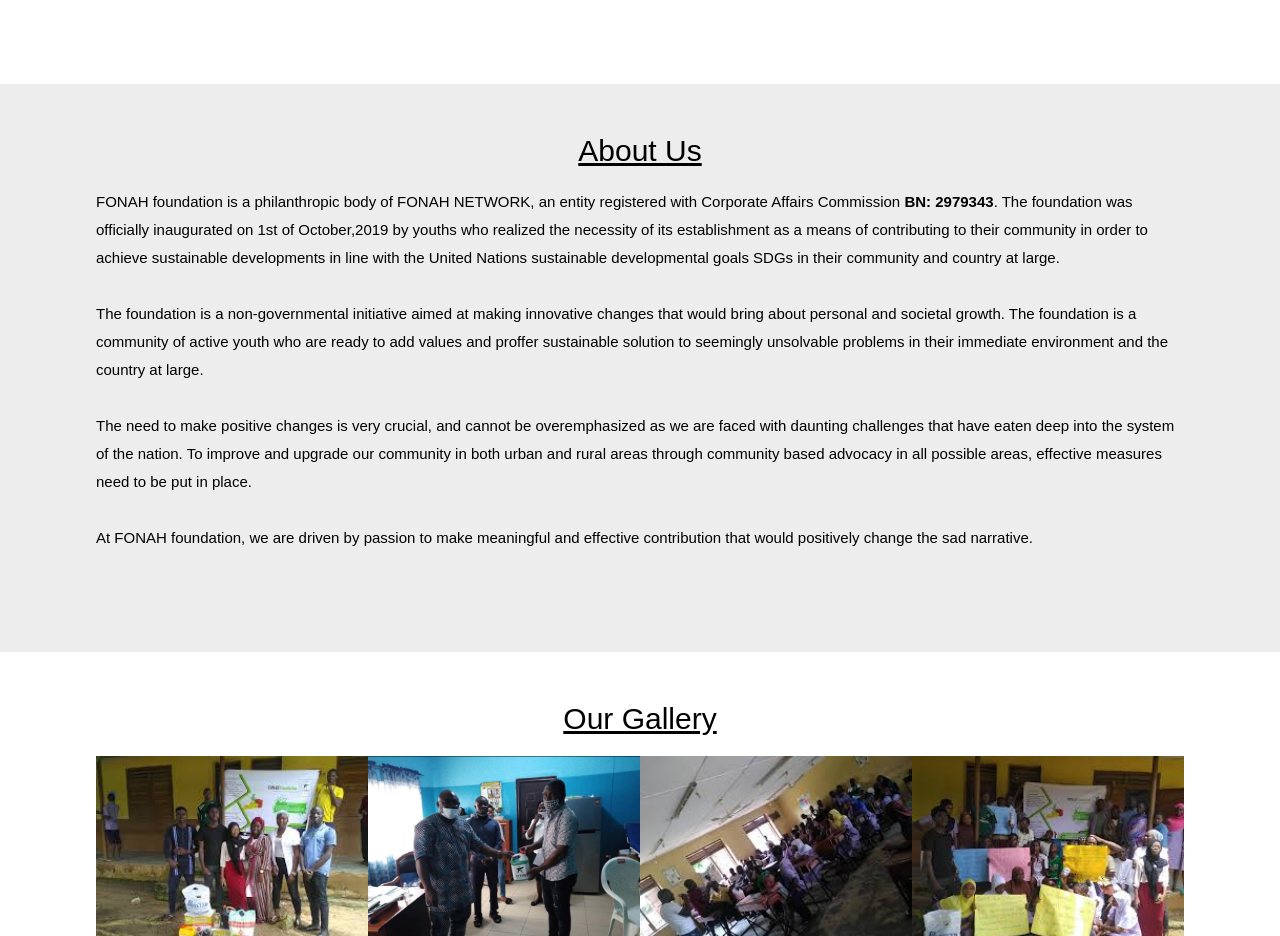
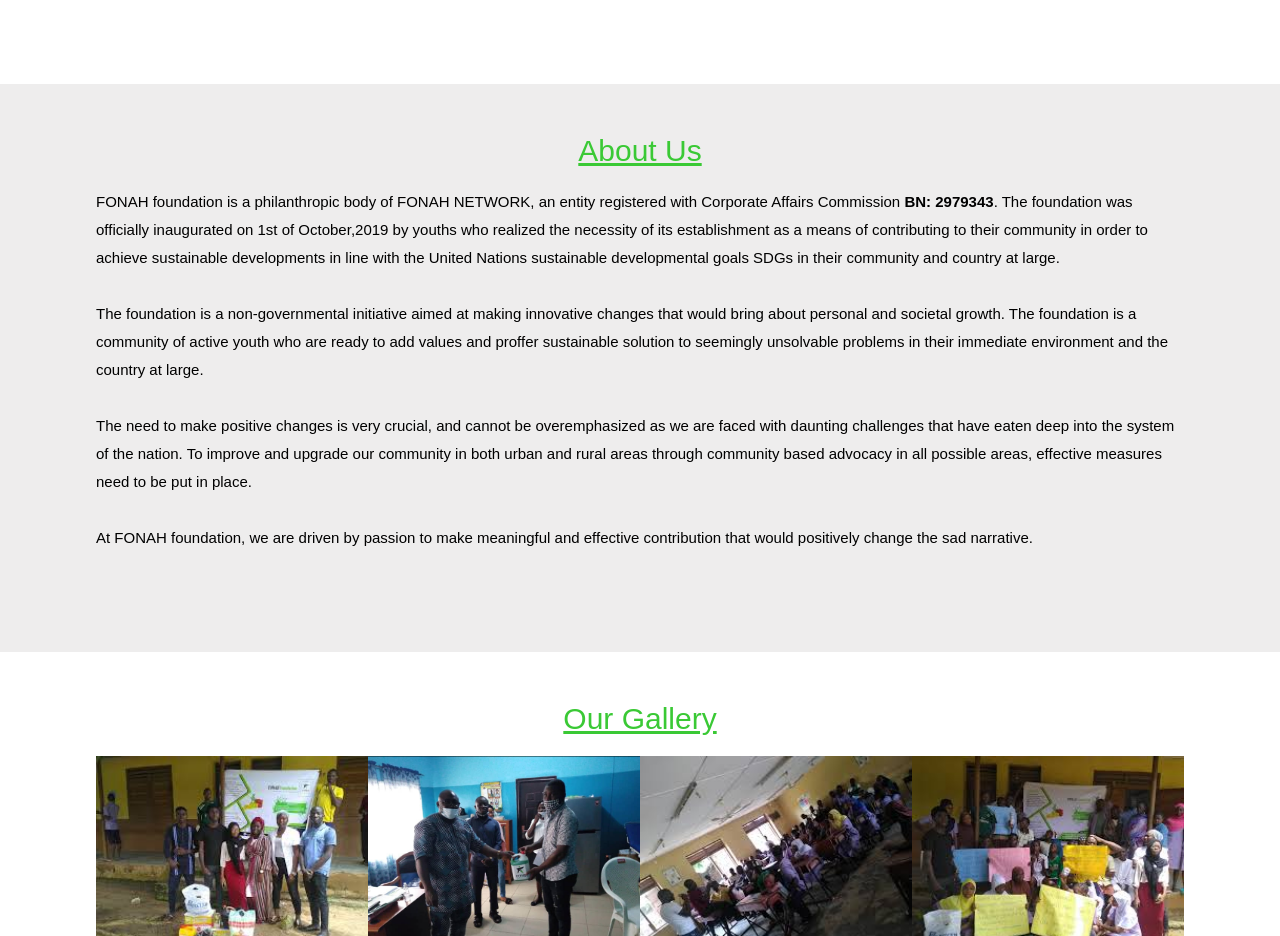
Before and after one commit to DSC-Unilag/ohw-2020-7, a plain HTML site: page index.html in a window 1280 px wide. Shown: the part 1080-2016 px from the top of the page. Drawn offline with Linux system fonts and the light colour scheme; a web font is replaced by a local one.

Commit message:
Update style.css

```diff
--- a/css/style.css
+++ b/css/style.css
@@ -282,6 +282,7 @@ button.footer-submit {
   text-decoration: underline;
   text-align: center;
   padding-bottom: 20px;
+  color: #3ac935;
 }
 .b .about-wrapper p{
   font-size: 15px;
@@ -304,6 +305,7 @@ button.footer-submit {
   font-weight: 100;
   text-decoration: underline;
   margin-bottom: 20px;
+  color: #3ac935;
 }
 .c .mom{
   display: flex;
```
